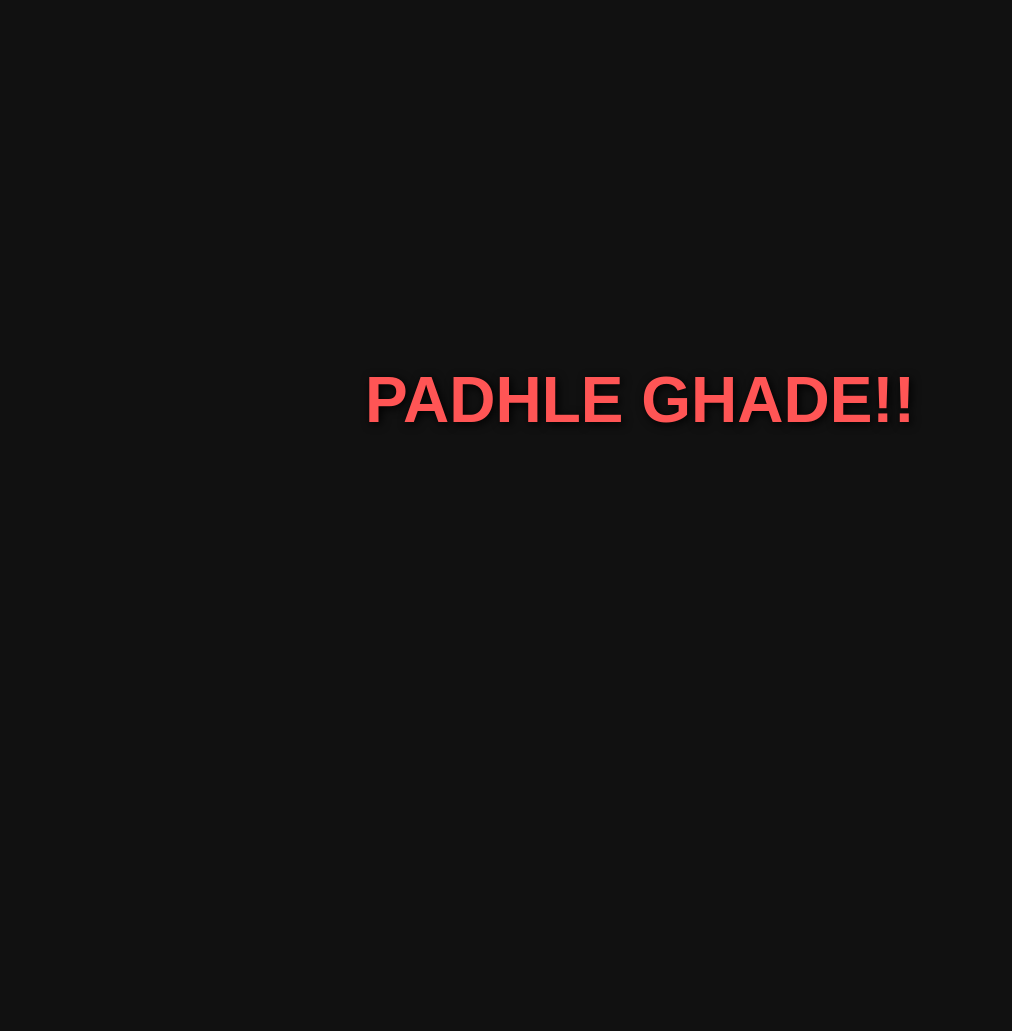
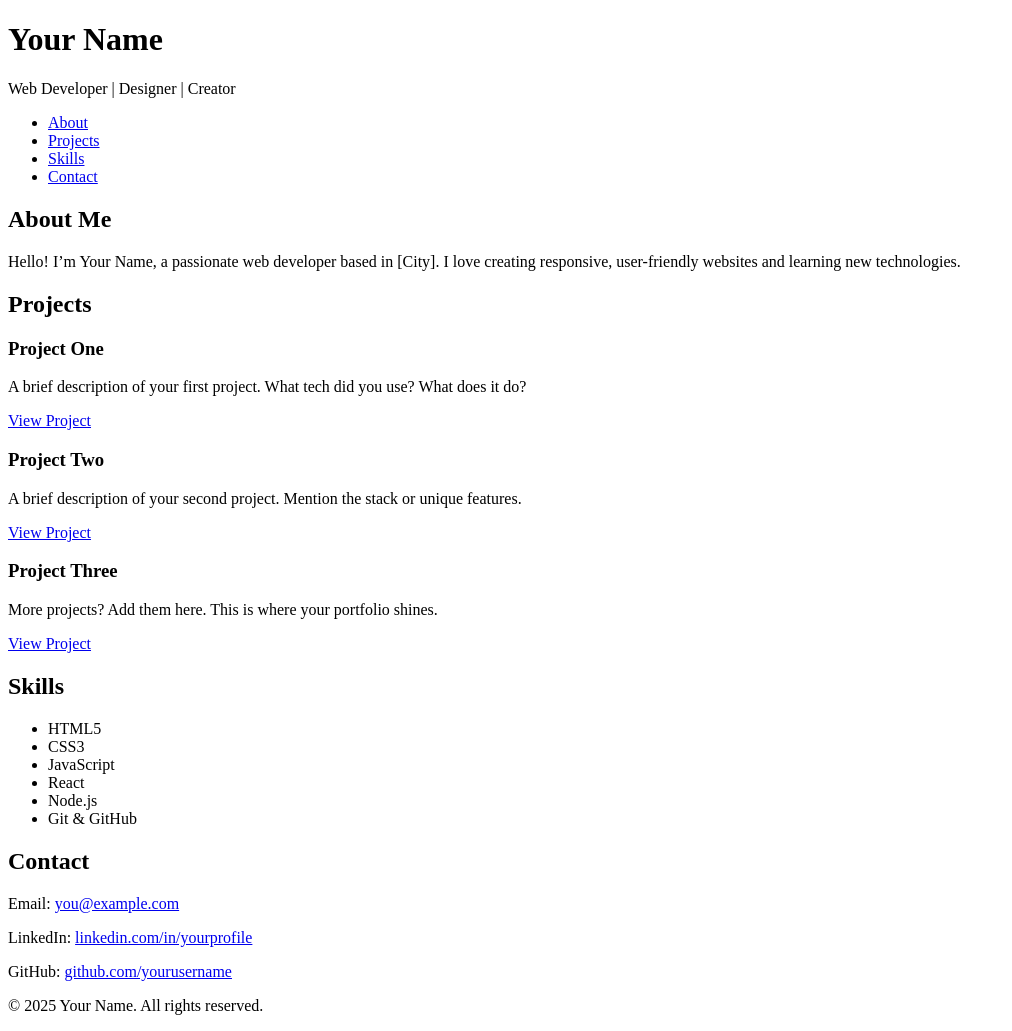
Before and after one commit to ZenKaioken/Padhle-Ghade, a plain HTML site: page index.html in a window 1280 px wide. Shown: the whole page, without its empty margins (0-1012 px from the left). Before the commit the page ends 800 px from the top, so only its background shows below. Drawn offline with Linux system fonts and the light colour scheme.

Commit message:
Update index.html

```diff
--- a/index.html
+++ b/index.html
@@ -2,26 +2,76 @@
 <html lang="en">
 <head>
   <meta charset="UTF-8">
-  <title>PADHLE GHADE!!</title>
-  <style>
-    body {
-      background-color: #111;
-      color: #fff;
-      font-family: Arial, sans-serif;
-      display: flex;
-      justify-content: center;
-      align-items: center;
-      height: 100vh;
-      margin: 0;
-    }
-    h1 {
-      font-size: 4rem;
-      color: #ff5555;
-      text-shadow: 2px 2px 10px #000;
-    }
-  </style>
+  <meta name="viewport" content="width=device-width, initial-scale=1.0">
+  <title>Your Name | Portfolio</title>
 </head>
 <body>
-  <h1>PADHLE GHADE!!</h1>
+
+  <!-- Header -->
+  <header>
+    <h1>Your Name</h1>
+    <p>Web Developer | Designer | Creator</p>
+    <nav>
+      <ul>
+        <li><a href="#about">About</a></li>
+        <li><a href="#projects">Projects</a></li>
+        <li><a href="#skills">Skills</a></li>
+        <li><a href="#contact">Contact</a></li>
+      </ul>
+    </nav>
+  </header>
+
+  <!-- About Section -->
+  <section id="about">
+    <h2>About Me</h2>
+    <p>Hello! I’m Your Name, a passionate web developer based in [City]. I love creating responsive, user-friendly websites and learning new technologies.</p>
+  </section>
+
+  <!-- Projects Section -->
+  <section id="projects">
+    <h2>Projects</h2>
+    <article>
+      <h3>Project One</h3>
+      <p>A brief description of your first project. What tech did you use? What does it do?</p>
+      <a href="#">View Project</a>
+    </article>
+    <article>
+      <h3>Project Two</h3>
+      <p>A brief description of your second project. Mention the stack or unique features.</p>
+      <a href="#">View Project</a>
+    </article>
+    <article>
+      <h3>Project Three</h3>
+      <p>More projects? Add them here. This is where your portfolio shines.</p>
+      <a href="#">View Project</a>
+    </article>
+  </section>
+
+  <!-- Skills Section -->
+  <section id="skills">
+    <h2>Skills</h2>
+    <ul>
+      <li>HTML5</li>
+      <li>CSS3</li>
+      <li>JavaScript</li>
+      <li>React</li>
+      <li>Node.js</li>
+      <li>Git & GitHub</li>
+    </ul>
+  </section>
+
+  <!-- Contact Section -->
+  <section id="contact">
+    <h2>Contact</h2>
+    <p>Email: <a href="mailto:you@example.com">you@example.com</a></p>
+    <p>LinkedIn: <a href="https://www.linkedin.com/in/yourprofile">linkedin.com/in/yourprofile</a></p>
+    <p>GitHub: <a href="https://github.com/yourusername">github.com/yourusername</a></p>
+  </section>
+
+  <!-- Footer -->
+  <footer>
+    <p>&copy; 2025 Your Name. All rights reserved.</p>
+  </footer>
+
 </body>
 </html>
```
